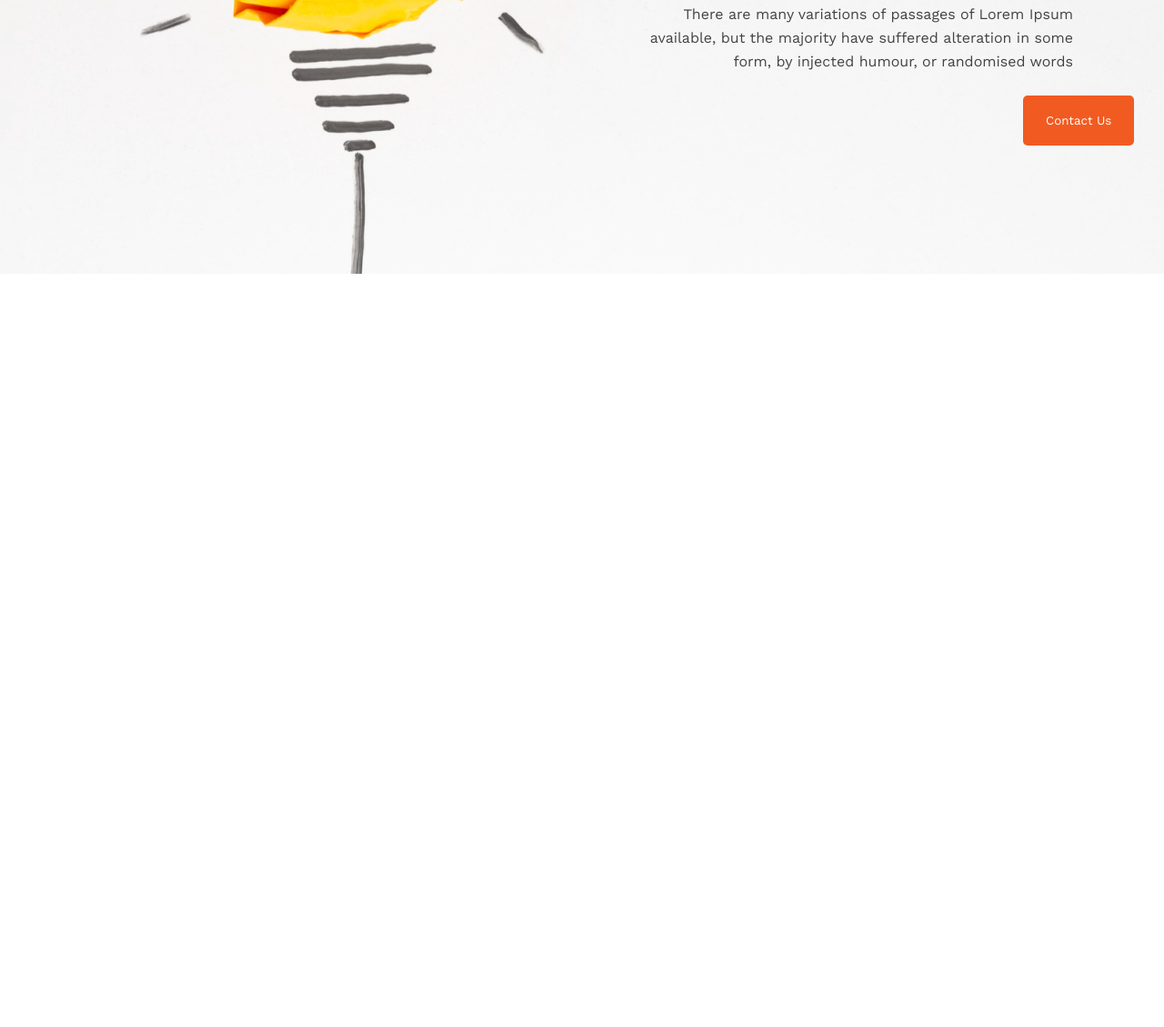
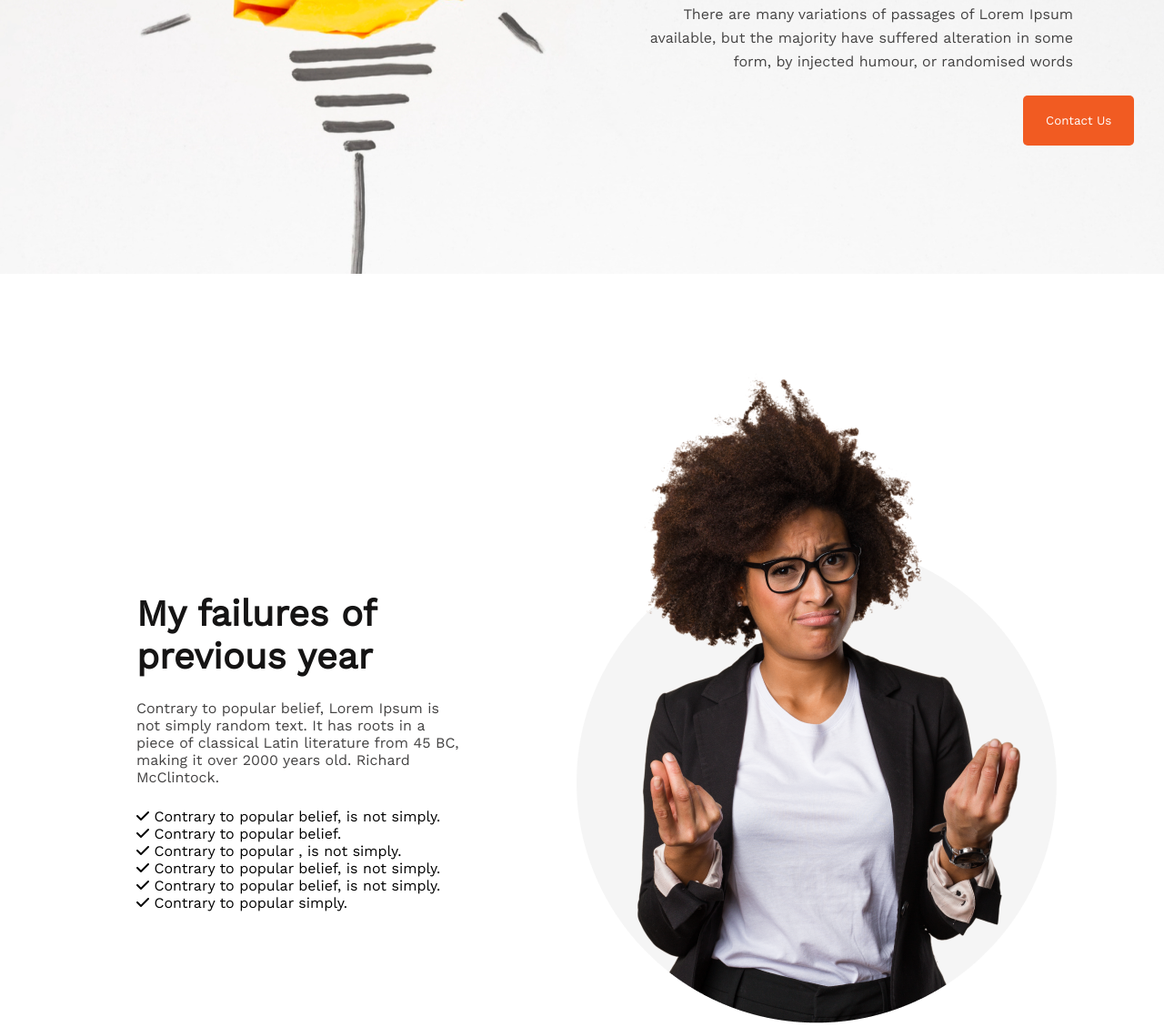
Before and after one commit to shahidaaktereva/first-assienment, a plain HTML site: page index.html in a window 1280 px wide. Shown: the part 499-1628 px from the top of the page at 91% size. Before the commit the page ends 800 px from the top, so only its background shows below. Drawn offline with nearby package versions, Linux system fonts and the light colour scheme.

Commit message:
third commit

```diff
--- a/index.html
+++ b/index.html
@@ -9,6 +9,7 @@
     <link rel="preconnect" href="https://fonts.googleapis.com">
     <link rel="preconnect" href="https://fonts.gstatic.com" crossorigin>
     <link href="https://fonts.googleapis.com/css2?family=Open+Sans&family=Work+Sans&display=swap" rel="stylesheet">
+    <script src="https://kit.fontawesome.com/939b753dd6.js" crossorigin="anonymous"></script>
 </head>
 <body>
     <header class="header">
@@ -20,7 +21,29 @@
         </div>
     </header>
     <main>
+        <section class="failures-section">
+            <div class="section-decoration">
+                <h3>My failures of <br> previous year</h3>
+                <p class="para">Contrary to popular belief, Lorem Ipsum is not simply random text. It has roots in a piece of classical Latin literature from 45 BC, making it over 2000 years old. Richard McClintock.</p>
+                <div>
+                    <p><i class="fa-solid fa-check"></i> Contrary to popular belief, is not simply.</p>
+                    <p><i class="fa-solid fa-check"></i> Contrary to popular belief.</p>
+                    <p><i class="fa-solid fa-check"></i> Contrary to popular , is not simply.</p>
+                    <p><i class="fa-solid fa-check"></i> Contrary to popular belief, is not simply.</p>
+                    <p><i class="fa-solid fa-check"></i> Contrary to popular belief, is not simply.</p>
+                    <p><i class="fa-solid fa-check"></i> Contrary to popular simply.</p>
+                </div>
+            </div>
+            <div class="img-decoration">
+                <img src="images/person.png" alt="">
+            </div>
+        </section>
+        <section>
 
+        </section>
+        <section>
+
+        </section>
     </main>
     <footer>
 
--- a/styles/portfolio.css
+++ b/styles/portfolio.css
@@ -34,3 +34,26 @@
     border: 0px;
     padding: 20px 25px;
 }
+
+.failures-section{
+    display: flex;
+    margin-top: 100px;
+}
+.section-decoration{
+    padding: 250px 100px 0px 150px;
+}
+.section-decoration h3{
+    color: #151414;
+    font-weight: 700px;
+    font-size: 40px;
+    margin-bottom: 24px;
+}
+.section-decoration .para{
+    color: #444343;
+    font-weight: 400;
+    font-size: 16px;
+    margin-bottom: 24px;
+}
+.img-decoration img {
+    padding-right: 100px;
+}
```
